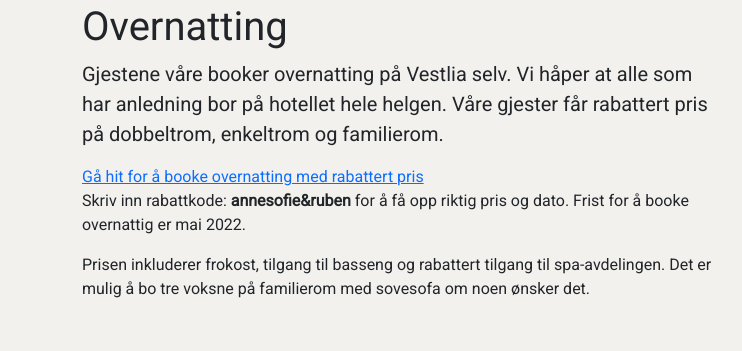
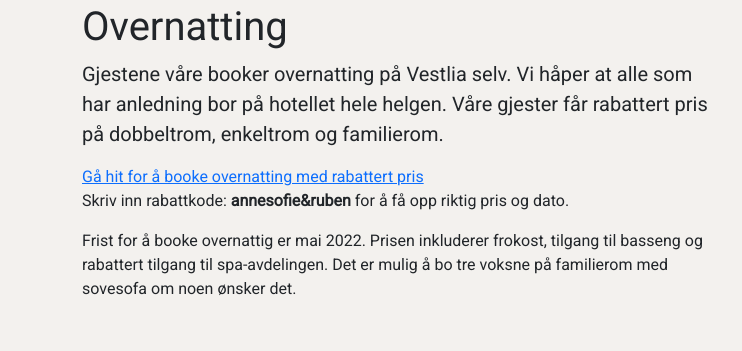
Before and after one commit to annesofie/annesofie.github.io, a plain HTML site: page 96e810fa86f435735e8ff33f328835e73676bd7b/index.html in a window 1280 px wide. Shown: the part 974-1325 px from the top of the page, 0-742 px from the left. Drawn offline with nearby package versions, Linux system fonts and the light colour scheme; a web font is replaced by a local one.

Commit message:
overnattig first

```diff
--- a/96e810fa86f435735e8ff33f328835e73676bd7b/index.html
+++ b/96e810fa86f435735e8ff33f328835e73676bd7b/index.html
@@ -114,8 +114,8 @@
               Gjestene våre booker overnatting på Vestlia selv. Vi håper at alle som har anledning bor på hotellet hele helgen.
               Våre gjester får rabattert pris på dobbeltrom, enkeltrom og familierom.</p>
             <a target="_blank" href="https://booking.vestlia.no/v2/Campaign/CampaignDetails?channelId=2582dc72-ebc0-4771-8c1d-6be660d812e0&campaignId=ae82c6f3-1b46-4b2e-8953-1738bb4712d1">Gå hit for å booke overnatting med rabattert pris</a>
-            <p>Skriv inn rabattkode: <b>annesofie&ruben</b> for å få opp riktig pris og dato. Frist for å booke overnattig er mai 2022.</p>
-            <p>Prisen inkluderer frokost, tilgang til basseng og rabattert tilgang til spa-avdelingen. Det er mulig å bo tre voksne på familierom med sovesofa om noen ønsker det.</p>
+            <p>Skriv inn rabattkode: <b>annesofie&ruben</b> for å få opp riktig pris og dato.</p>
+            <p>Frist for å booke overnattig er mai 2022. Prisen inkluderer frokost, tilgang til basseng og rabattert tilgang til spa-avdelingen. Det er mulig å bo tre voksne på familierom med sovesofa om noen ønsker det.</p>
           </div>
           <div class="col-md-5">
             <img
```
